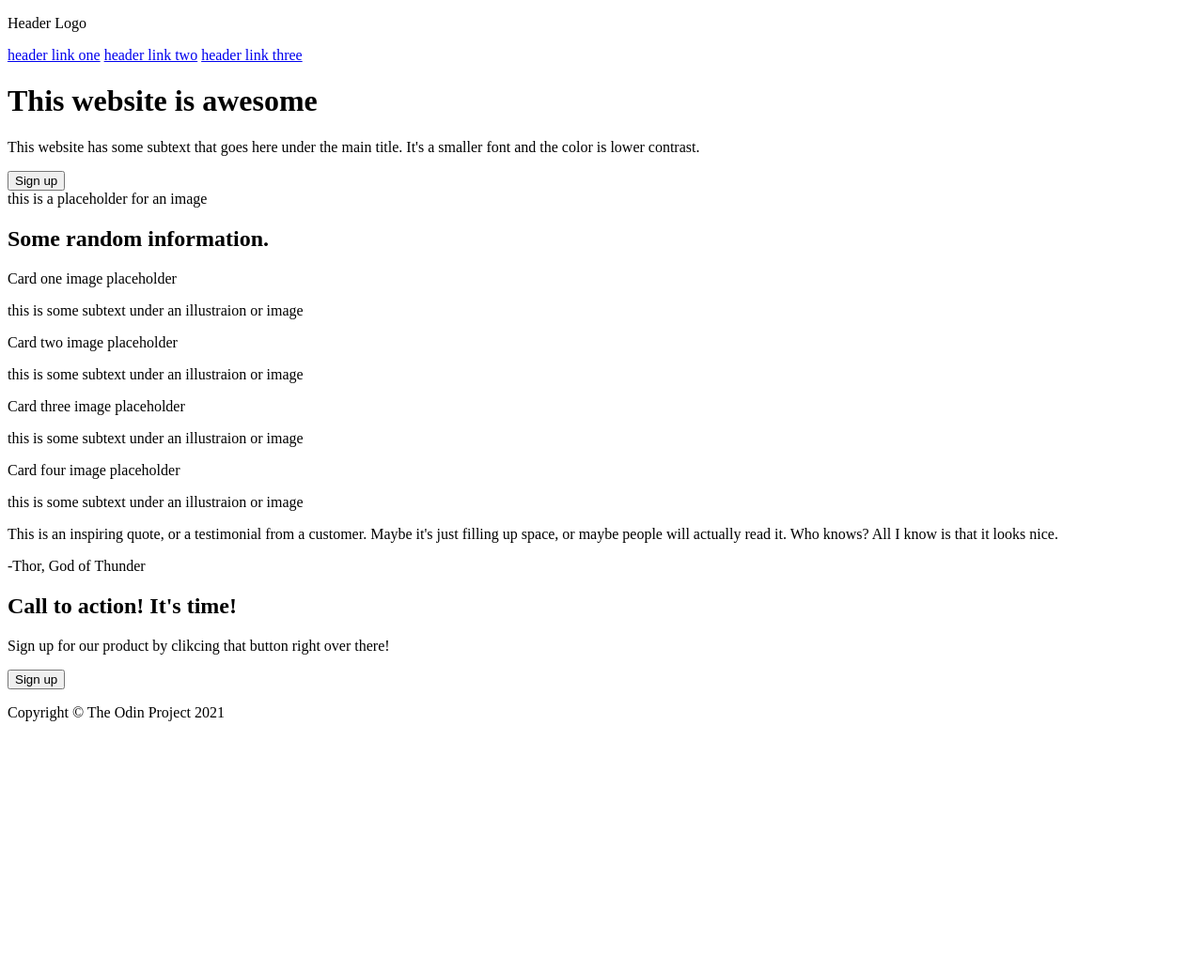
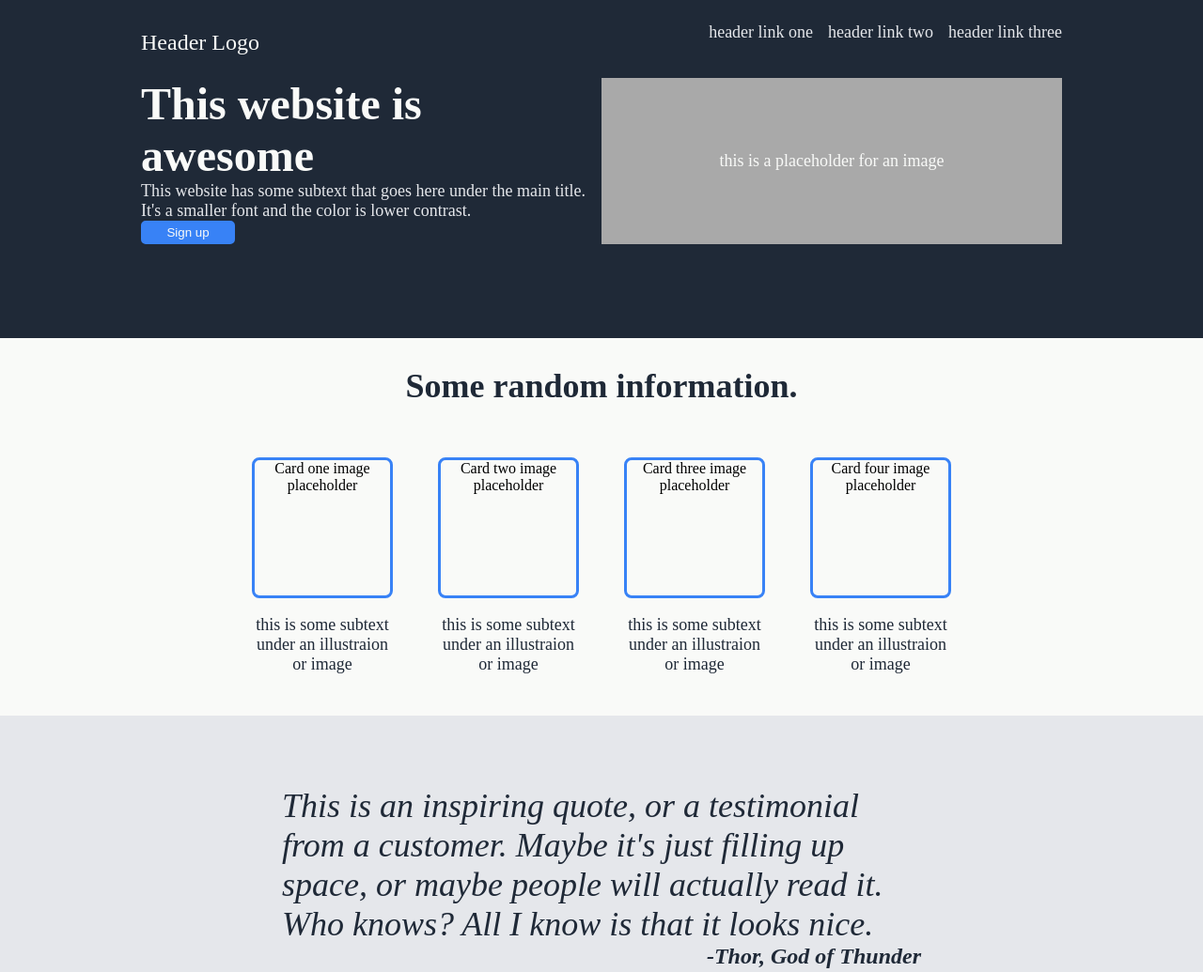
Before and after one commit to Tealzind/landing-page, a plain HTML site: page index.html in a window 1280 px wide. Shown: the top 1035 px of the page at 94% size. Before the commit the page ends 800 px from the top, so only its background shows below. Drawn offline with Linux system fonts and the light colour scheme.

Commit message:
Add code to CSS style sheet
Added code to styles.css to style page similar to
provided landing page image

```diff
--- a/index.html
+++ b/index.html
@@ -1,20 +1,24 @@
 <!DOCTYPE html>
 <html lang="en">
+
 <head>
     <meta charset="UTF-8">
     <meta name="viewport" content="width=device-width, initial-scale=1.0">
     <title>Landing Page Project</title>
-    <link src="styles.css">
+    <link rel="stylesheet" href="./styles.css">
 </head>
+
 <body>
     <!-- container for the header of the page-->
     <div class="header">
         <!--container for the top portion of the page header-->
         <div class="header-top">
             <p>Header Logo</p>
+            <ul>
                 <a href="./index.html">header link one</a>
                 <a href="./index.html">header link two</a>
                 <a href="./index.html">header link three</a>
+            </ul>
         </div>
         <!--conatiner for the bottom of page header broken into two sub divs-->
         <div class="header-bot">
@@ -23,11 +27,13 @@
                 <p>This website has some subtext that goes here under the main title.
                     It's a smaller font and the color is lower contrast.
                 </p>
-                <button href="./index.html">Sign up</button>
+                <button class="button" href="./index.html">Sign up</button>
             </div>
             <div class="header-bot-right">
                 <!--TODO: Change div placeholder to image element-->
-                <div class="image-place-holder-header">this is a placeholder for an image</div>
+                <div class="image-place-holder-header">
+                    <p>this is a placeholder for an image</p>
+                </div>
             </div>
         </div>
     </div>
@@ -36,6 +42,7 @@
         <!--top content container with four card sub divs-->
         <div class="content-top">
             <h2>Some random information.</h2>
+            <div class="card-container">
                 <div class="card">
                     <!--TODO: Change div placeholder to image element-->
                     <div class="image-place-holder-content">Card one image placeholder</div>
@@ -57,29 +64,33 @@
                     <p>this is some subtext under an illustraion or image</p>
                 </div>
             </div>
+        </div>
         <!--container for the mid section of content of the page-->
         <div class="content-mid">
             <p>This is an inspiring quote, or a testimonial from a customer.
                 Maybe it's just filling up space, or maybe people will actually
                 read it. Who knows? All I know is that it looks nice.
             </p>
-            <p>-Thor, God of Thunder</p>
+            <div class="thor-text">-Thor, God of Thunder</div>
         </div>
         <!--container for the bottom section of the content with two sub divs
         that make up the call-to-action container-->
         <div class="content-bot">
+            <div class="cta">
                 <div class="cta-left">
                     <h2>Call to action! It's time!</h2>
                     <p>Sign up for our product by clikcing that button right over there!</p>
                 </div>
                 <div class="cta-right">
-                <button href="./index.html">Sign up</button>
+                    <button class="button" href="./index.html">Sign up</button>
+                </div>
             </div>
         </div>
     </div>
     <!--container for the footer of the page-->
-    <div clas="footer">
+    <div class="footer">
         <p>Copyright © The Odin Project 2021</p>
     </div>
 </body>
+
 </html>
--- a/styles.css
+++ b/styles.css
@@ -1,80 +1,255 @@
 body {
-
+    display: flex;
+    flex-direction: column;
+    background-color: #F9FAF8;
+    padding: 0;
+    margin: 0;
 }
 
 .header {
+    display: flex;
+    flex-direction: column;
+    background-color: #1F2937;
+    padding-top: 8px;
+    padding-left: 150px;
+    padding-bottom: 100px;
+    padding-right: 150px;
 
 }
 
 .header-top {
+    display: flex;
+    flex-direction: row;
+    justify-content: space-between;
+    align-items: flex-start;
 
 }
 
 .header-bot {
-
+    display: flex;
+    flex-direction: row;
 }
 
 .header-bot-left {
+    display: flex;
+    flex-direction: column;
+    flex: 1;
 
 }
 
 .header-bot-right {
+    display: flex;
+    flex: 1;
+
+
 
 }
 
 .image-place-holder-header {
+    display: flex;
+    justify-content: center;
+    align-items: center;
+    background-color: darkgrey;
+    flex: 1;
+
 
 }
 
+.image-place-holder-header>p {
+    font-size: 18px;
+    color: #F9FAF8;
+    margin: 0;
+}
+
 .content {
-
+    display: flex;
+    flex-direction: column;
 }
 
 .content-top {
-
+    display: flex;
+    flex-direction: column;
+    align-items: center;
+    justify-content: center;
 }
 
 .content-mid {
+    display: flex;
+    flex-direction: column;
+    justify-content: space-between;
+    align-items: flex-end;
+    background: #E5E7EB;
+    font-size: 36px;
+    font-style: italic;
+    font-weight: 100;
+    color: #1F2937;
+    padding: 75px 300px;
+
 
 }
 
 .content-bot {
+    display: flex;
+    flex-direction: row;
+    justify-content: center;
+    align-items: center;
+    padding-left: 150px;
+    padding-right: 150px;
+    padding-top: 100px;
+    padding-bottom: 100px;
+
+
+}
+
+.card-container {
+    display: flex;
+    flex-direction: row;
+    gap: 48px;
 
 }
 
 .card {
+    display: flex;
+    flex-direction: column;
+    justify-content: center;
+    align-items: center;
+    background-color: #F9FAF8;
+    width: 150px;
+    height: 300px;
 
 }
 
+.card>p {
+    text-wrap: wrap;
+    text-align: center;
+    font-size: 18px;
+    color: #1F2937;
+}
+
 .image-place-holder-content {
+    background-color: #F9FAF8;
+    border-style: solid;
+    box-sizing: border-box;
+    border-radius: 8px;
+    border-color: #3882F6;
+    border-width: 3px;
+    height: 150px;
+    width: 150px;
+    text-align: center;
 
 }
 
+.cta {
+    display: flex;
+    flex-direction: row;
+    background-color: #3882F6;
+    justify-content: space-around;
+    align-items: center;
+    box-sizing: border-box;
+    border-radius: 8px;
+    border-width: 3px;
+    width: 1000px;
+    height: 175px;
+}
+
 .cta-left {
+    display: flex;
+    flex-direction: column;
+    background-color: #3882F6;
+    gap: 8px;
 
 }
 
 .cta-right {
+    display: flex;
+    background-color: #3882F6;
+}
 
+.button {
+    background-color: #3882F6;
+    box-sizing: border-box;
+    border-radius: 5px;
+    border-style: solid;
+    border-color: #3882F6;
+    width: 100px;
+    height: 25px;
+    color: #F9FAF8;
+}
+
+.cta-right>button {
+    border-color: #F9FAF8;
+    border-width: 1px;
 }
 
 .footer {
-
+    display: flex;
+    justify-content: center;
+    align-items: center;
+    background-color: #1F2937;
+    color: #E5E7EB;
 }
 
-p {
+.header-top>p {
+    font-size: 24px;
+    color: #F9FAF8;
+}
 
+.header-bot-left>p {
+    font-size: 18px;
+    color: #E5E7EB;
+    margin: 0;
+    text-wrap: wrap;
+}
+
+.header-bot-left>h1 {
+    margin: 0;
+    text-wrap: wrap;
+}
+
+.cta-left>h2 {
+    font-size: 24px;
+    color: #F9FAF8;
+    margin: 0;
+}
+
+.cta-left>p {
+    font-size: 18px;
+    color: #E5E7EB;
+    margin: 0;
+}
+
+.thor-text {
+    display: flex;
+    justify-content: flex-end;
+    font-weight: 900;
+    font-size: 24px;
+}
+
+.content-mid>p {
+    font-weight: 100;
+    margin: 0;
 }
 
 a {
-
+    text-decoration: none;
+    color: #E5E7EB;
+    font-size: 18px;
 }
 
 h1 {
-
+    font-size: 48px;
+    font-weight: 900;
+    color: #F9FAF8;
 }
 
 h2 {
+    font-size: 36px;
+    font-weight: 900;
+    color: #1F2937;
+}
 
-
+ul {
+    display: flex;
+    list-style: none;
+    gap: 16px;
 }
```
Lines whose indentation alone changed are shown as unchanged.
